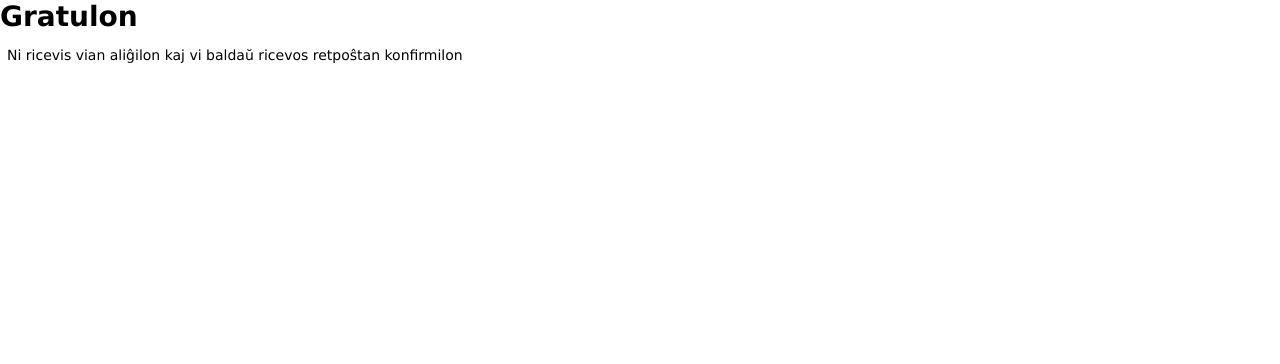
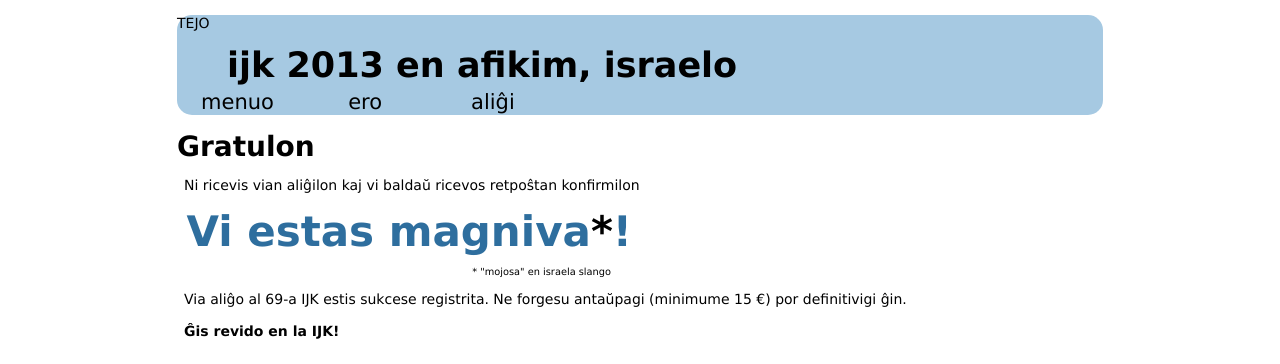
Before and after one commit to Mistborn/ijk, a Django app: page /alighi/gratulon/ in a window 1280 px wide. Shown: the top 364 px of the page. Run offline with Django 3.2, Linux system fonts and the light colour scheme; parts of the project's set-up code (start-up, migrations or seed data) failed here and were passed over; some libraries are stand-ins or nearby versions.

Commit message:
pli granda gratulpaghon post aligho

```diff
--- a/ijk/templates/alighi/gratulon.html
+++ b/ijk/templates/alighi/gratulon.html
@@ -1,11 +1,24 @@
-<!DOCTYPE html>
-<html>
-<head><title>Gratulon</title>
-<meta charset="utf-8">
-<link rel="stylesheet" type="text/css" href="{{ STATIC_URL }}css/style.css">
-</head>
-<body>
-<h1>Gratulon</h1>
+{% extends 'base.html' %}
+
+{% block title %}Gratulon{% endblock %}
+{% block heading %}Gratulon{% endblock %}
+{% block content %}
 <p>Ni ricevis vian aliĝilon kaj vi baldaŭ ricevos retpoŝtan konfirmilon</p>
-</body>
-</html>
+<div style="width:32em; text-align:right">
+<h1 style="font-size:300%; color:#2E6E9E; margin-bottom:10px">
+    Vi estas magniva<span style="color:black">*</span>!</h1>
+<div style="font-size:70%; margin-right:21px">* "mojosa" en israela slango</div>
+</div>
+
+<div>
+Via aliĝo al 69-a IJK estis sukcese registrita.
+Ne forgesu antaŭpagi (minimume 15&nbsp;€) por definitivigi ĝin.
+<br><br>
+<strong>Ĝis revido en la IJK!</strong>
+</div>
+
+<iframe scrolling="no" frameborder="0" allowtransparency="true"
+    style="border:solid 1px #A6C9E2; border-radius:5px; overflow:hidden; width:402px; height:258px; margin-left:35px; margin-top:14px" src="//www.facebook.com/plugins/likebox.php?href=%2F%2Fwww.facebook.com%2Fpages%2FInternacia-Junulara-Kongreso-2013%2F361443420610312&amp;width=402&amp;height=258&amp;show_faces=true&amp;stream=false&amp;colorscheme=light&amp;border_color=%23fff&amp;header=false&amp;locale=eo_EO"></iframe>
+<div style="margin-left:35px; font-size:90%; color:#707070">
+    &lt; ŝatu nian paĝon, se vi ne jam faris! &gt;</div>
+{% endblock %}
```
